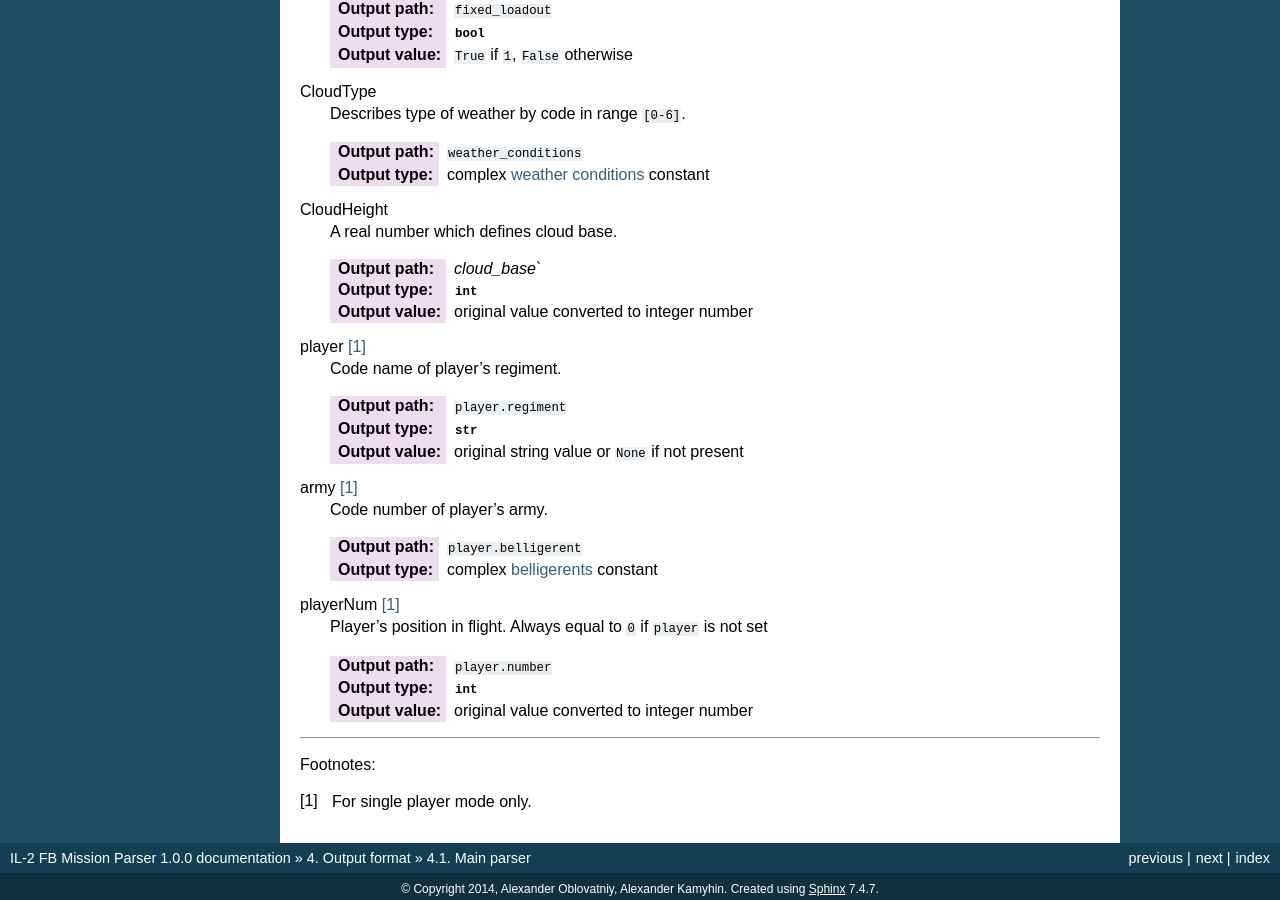
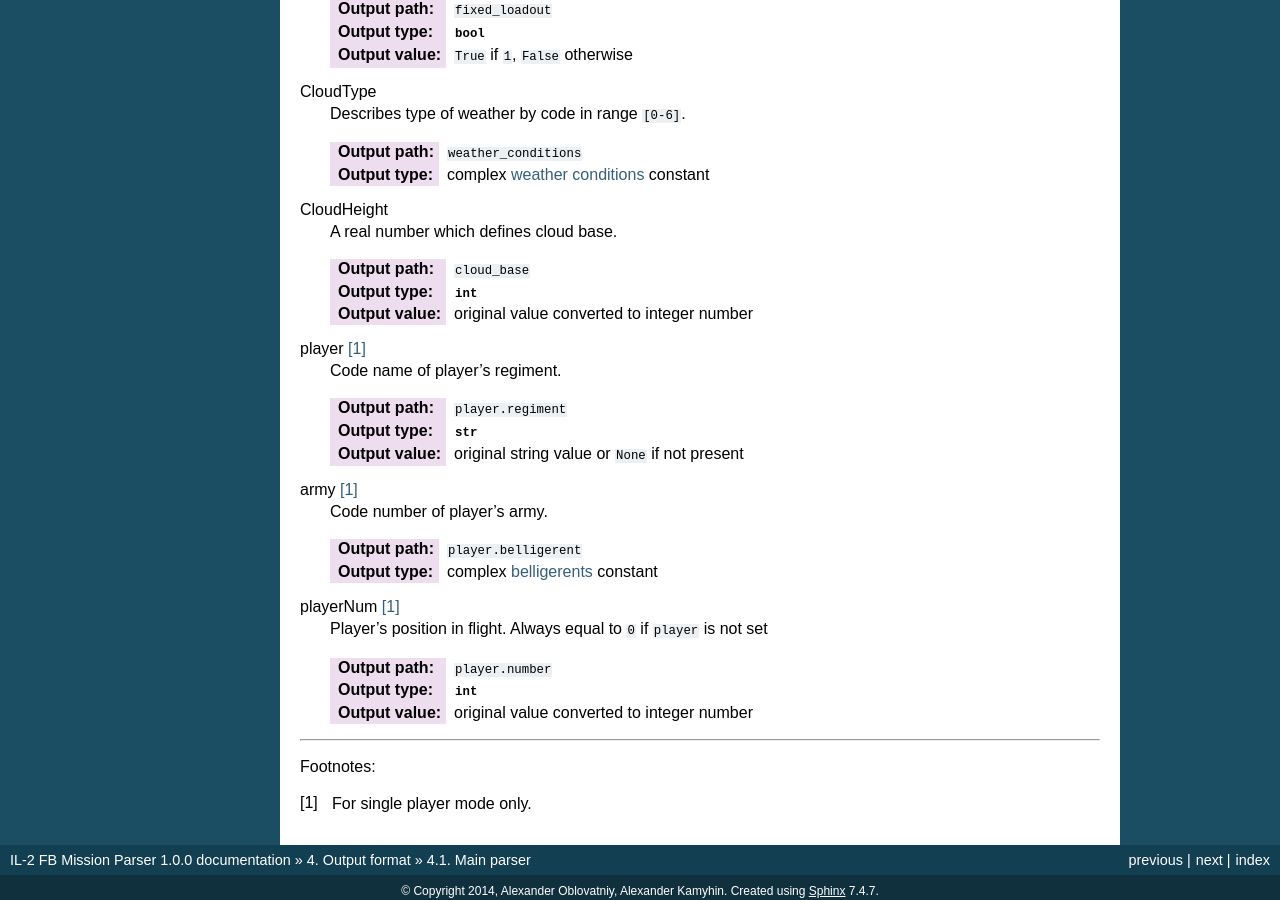
Before and after one commit to IL2HorusTeam/il2fb-mission-parser, a Sphinx documentation site: the page built from docs/parsers/main.rst, in a window 1280 px wide and 900 px high, scrolled down 1176 px. Built offline with Sphinx 7.4.7, drawn with Linux system fonts in a browser that asks for light colours.

Commit message:
update docs

```diff
--- a/docs/parsers/main.rst
+++ b/docs/parsers/main.rst
@@ -78,7 +78,7 @@ CloudType
 CloudHeight
   A real number which defines cloud base.
 
-  :Output path: `cloud_base``
+  :Output path: ``cloud_base``
   :Output type: :class:`int`
   :Output value: original value converted to integer number
 
```
